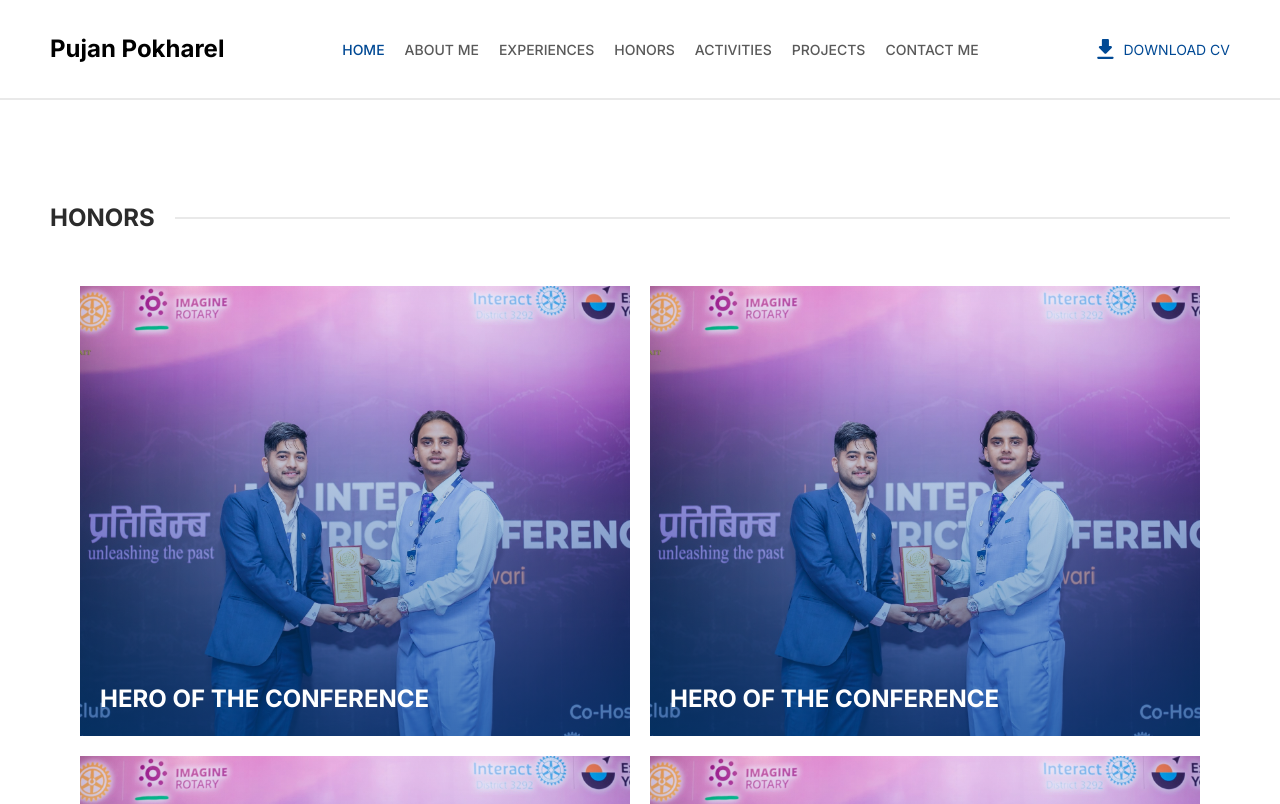
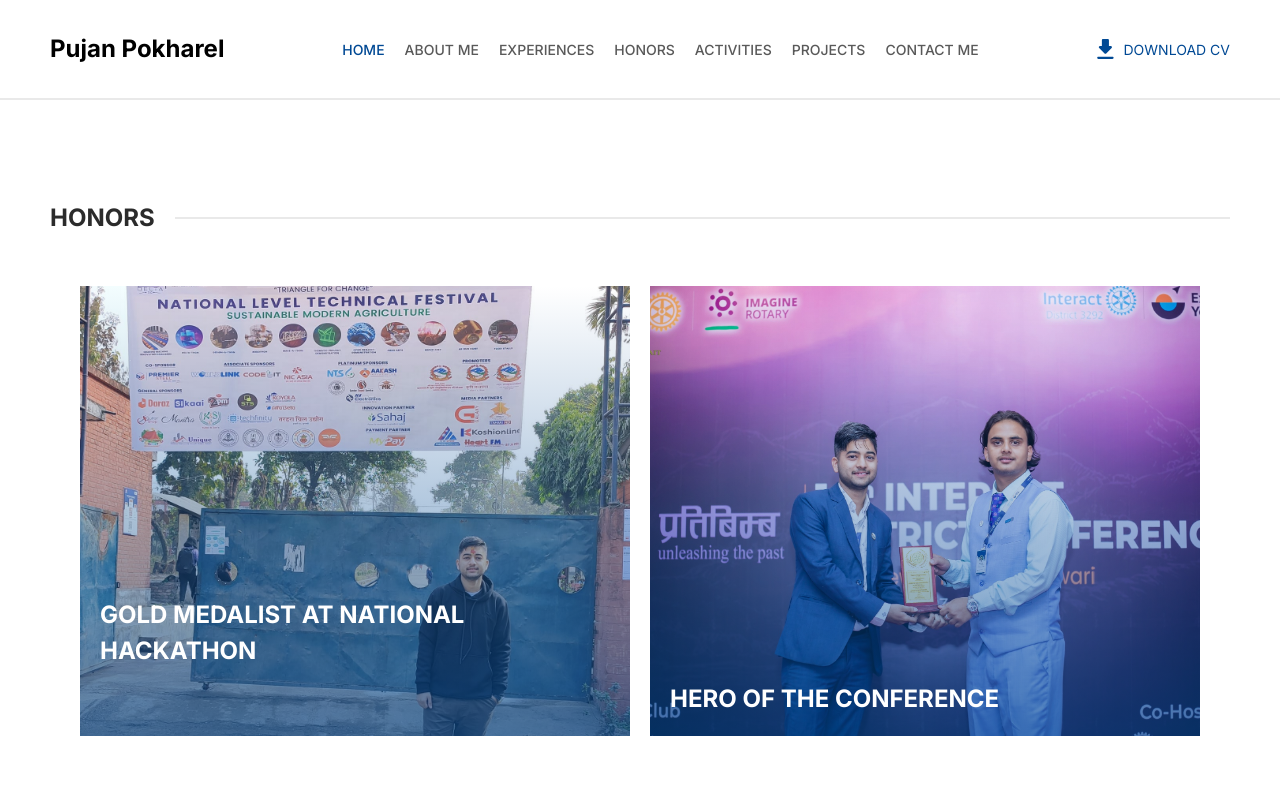
Before and after one commit to pujanpokharelofficial/Portfolio, a SvelteKit app: page /honors in a window 1280 px wide. Shown: the top 804 px of the page. Built offline with nearby package versions, Linux system fonts and the light colour scheme.

Commit message:
Rendering honors from file in honors page.

```diff
--- a/src/routes/honors/+page.svelte
+++ b/src/routes/honors/+page.svelte
@@ -1,65 +1,10 @@
 <script lang="ts">
 	import Header from '../global/header.svelte';
 	import Honor from './honor.svelte';
-	import type { Thonor } from './type.ts';
-	let honors: Thonor[] = [
-		{
-			title: 'hero of the conference',
-			date: '27th december 2021',
-			location: 'devinagar chaupari, butwal',
-			description:
-				'i was awarded with this award for my extra ordinary works and errors in all the things that i have done for the one who game me those awards they are tryly appriciative of the work',
-			image: '/images/honors.jpg'
-		},
-		{
-			title: 'hero of the conference',
-			date: '27th december 2021',
-			location: 'devinagar chaupari, butwal',
-			description:
-				'i was awarded with this award for my extra ordinary works and errors in all the things that i have done for the one who game me those awards they are tryly appriciative of the work',
-			image: '/images/honors.jpg'
-		},
-		{
-			title: 'hero of the conference',
-			date: '27th december 2021',
-			location: 'devinagar chaupari, butwal',
-			description:
-				'i was awarded with this award for my extra ordinary works and errors in all the things that i have done for the one who game me those awards they are tryly appriciative of the work',
-			image: '/images/honors.jpg'
-		},
-		{
-			title: 'hero of the conference',
-			date: '27th december 2021',
-			location: 'devinagar chaupari, butwal',
-			description:
-				'i was awarded with this award for my extra ordinary works and errors in all the things that i have done for the one who game me those awards they are tryly appriciative of the work',
-			image: '/images/honors.jpg'
-		},
-		{
-			title: 'hero of the conference',
-			date: '27th december 2021',
-			location: 'devinagar chaupari, butwal',
-			description:
-				'i was awarded with this award for my extra ordinary works and errors in all the things that i have done for the one who game me those awards they are tryly appriciative of the work',
-			image: '/images/honors.jpg'
-		},
-		{
-			title: 'hero of the conference',
-			date: '27th december 2021',
-			location: 'devinagar chaupari, butwal',
-			description:
-				'i was awarded with this award for my extra ordinary works and errors in all the things that i have done for the one who game me those awards they are tryly appriciative of the work',
-			image: '/images/honors.jpg'
-		},
-		{
-			title: 'hero of the conference',
-			date: '27th december 2021',
-			location: 'devinagar chaupari, butwal',
-			description:
-				'i was awarded with this award for my extra ordinary works and errors in all the things that i have done for the one who game me those awards they are tryly appriciative of the work',
-			image: '/images/honors.jpg'
-		}
-	];
+
+	import data from '$lib/data/honors.json';
+
+	$: honors = data;
 </script>
 
 <div class="main_container min-h-screen pb-block mt-[200px]">
```
